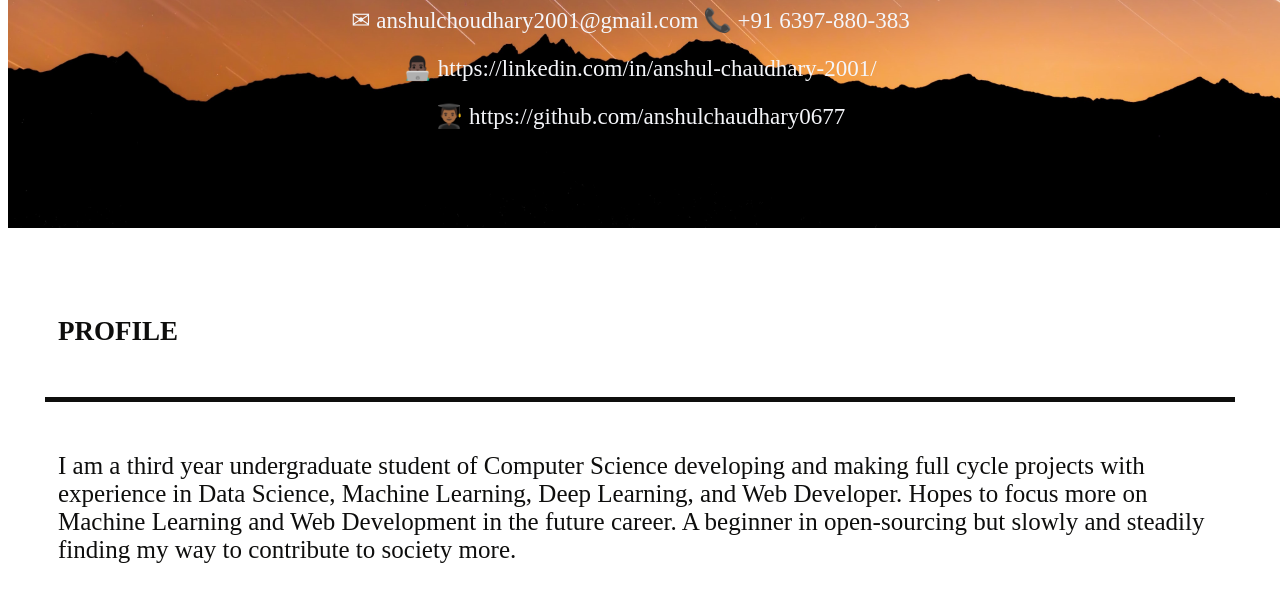
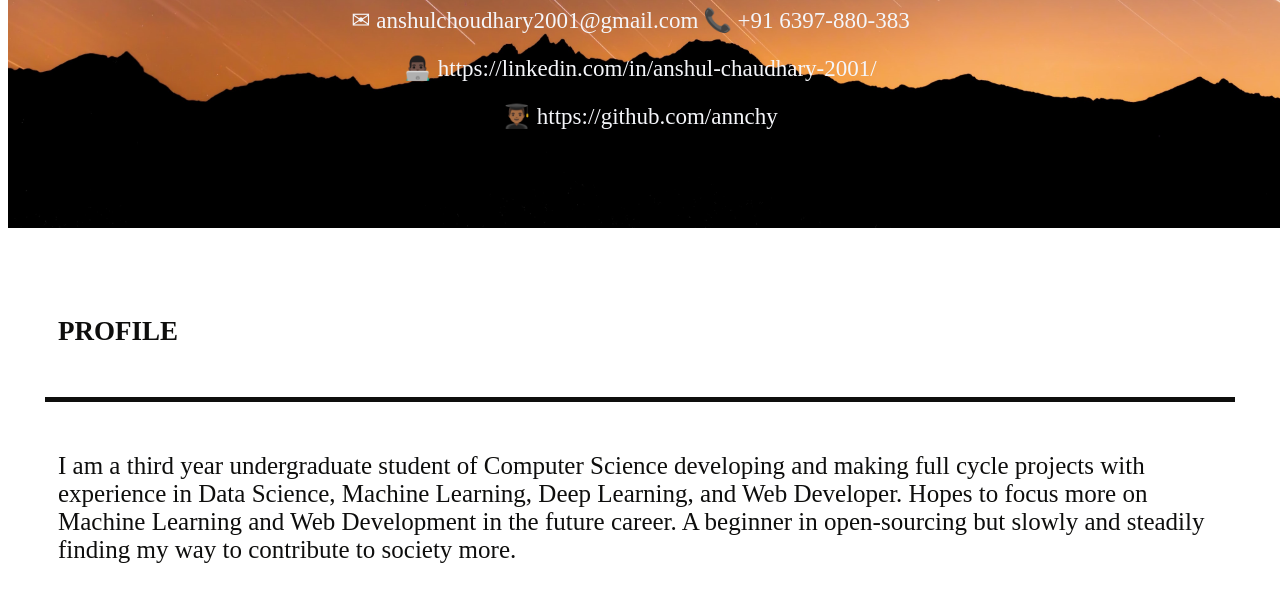
Before and after one commit to annchy/resume, a plain HTML site: page index.html in a window 1280 px wide. Shown: the part 180-791 px from the top of the page. Drawn offline with Linux system fonts and the light colour scheme.

Commit message:
Update index.html

```diff
--- a/index.html
+++ b/index.html
@@ -34,7 +34,7 @@
                 <br>
             </div>
             <div class='github'>
-                <a href="https://github.com/anshulchaudhary0677">👨🏾‍🎓 https://github.com/anshulchaudhary0677</a>
+                <a href="https://github.com/annchy">👨🏾‍🎓 https://github.com/annchy</a>
             </div>
         </ul>
     </div>
```
